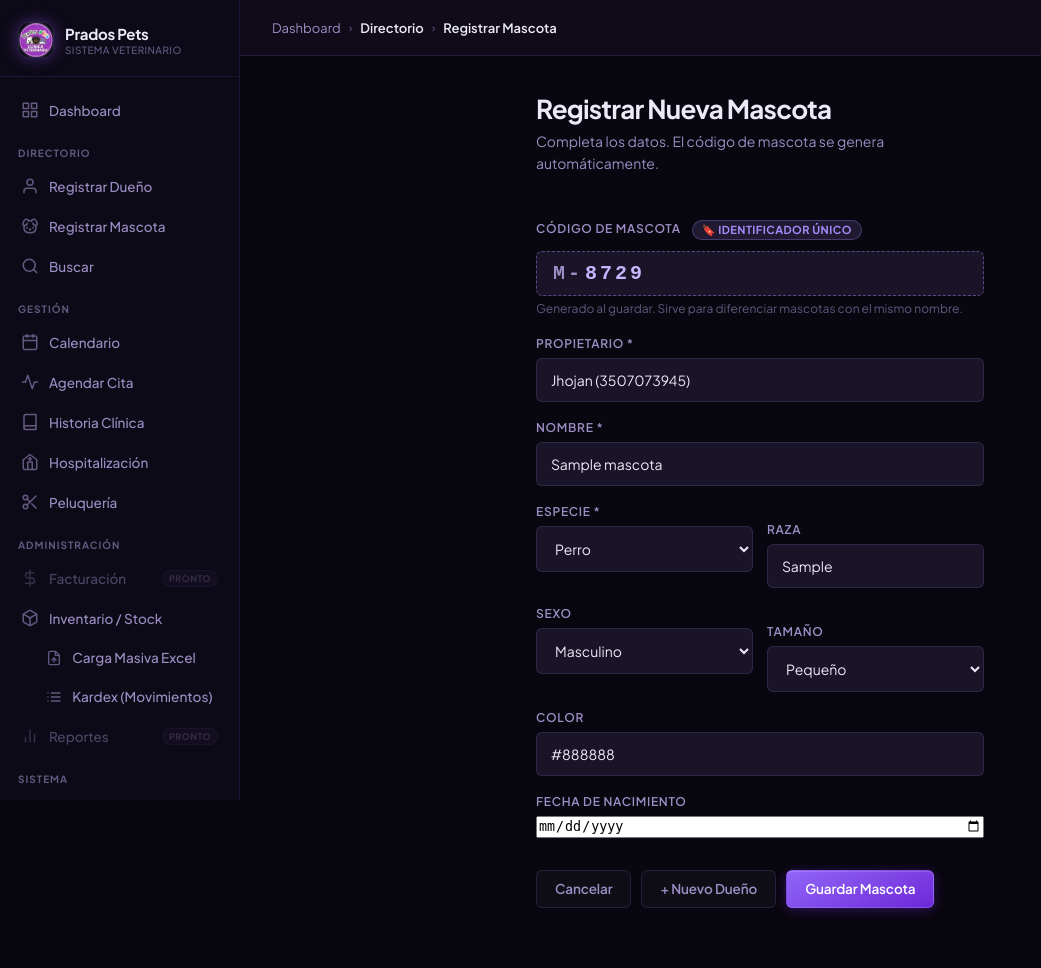
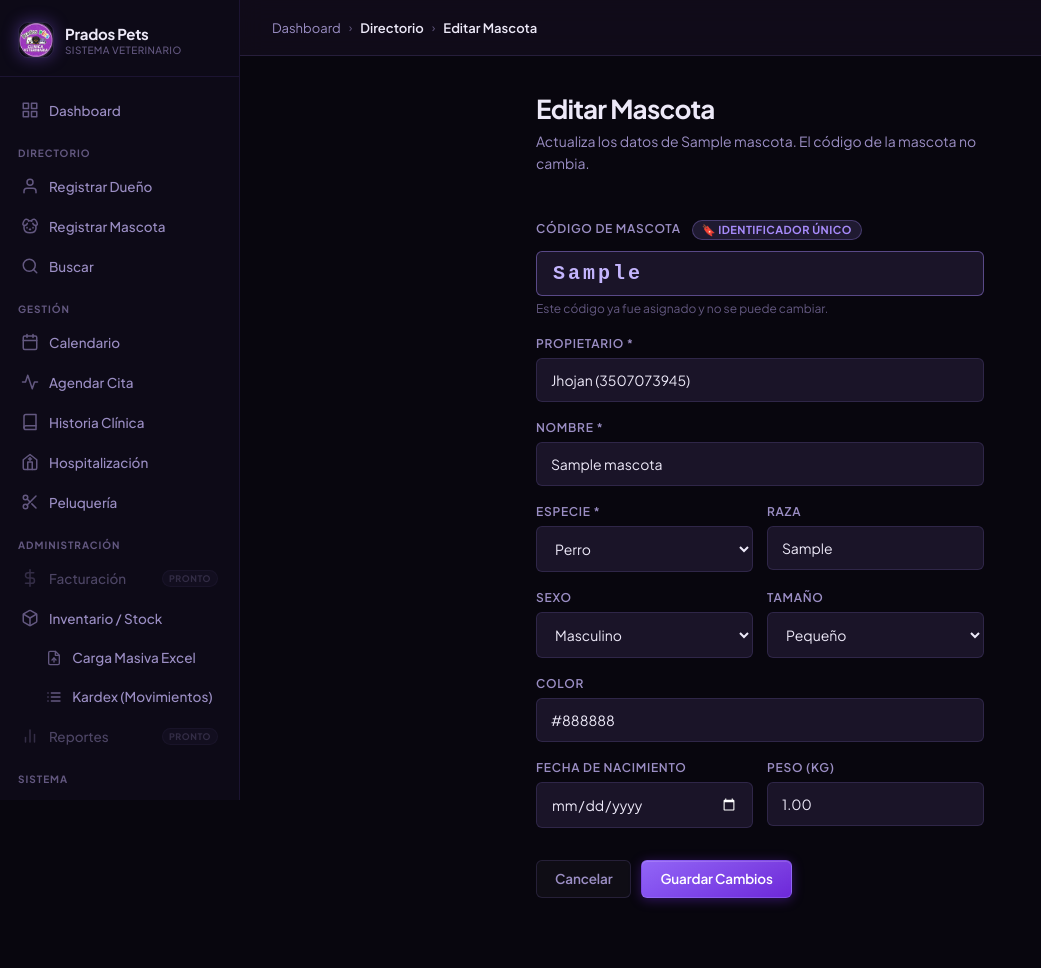
Before and after one commit to Cruz-Fernando/AppWeb-Prados-Pets, a Django app: page /directorio/mascotas/1/editar/ in a window 1280 px wide. Shown: the whole page, without its empty margins (0-1041 px from the left). After the commit the page ends 906 px from the top, so only its background shows below. Run offline with Django 5.2, Linux system fonts and the light colour scheme; a user stored in the database is signed in; data comes from the database, SQL or seed files in the repository; tables that the repository leaves empty hold one stand-in row (values such as "Sample post").

Commit message:
Hago que editar una mascota se vea como una edición y no como un alta nuevo
- El título, la pestaña y el breadcrumb ahora dicen "Editar Mascota" y el
  botón dice "Guardar Cambios" (antes todo decía "Registrar").
- Se muestra el código real que ya tiene la mascota, fijo, en vez del código
  que se barajaba y que alguien podía anotar por error.
- La fecha de nacimiento y el peso tienen el mismo estilo oscuro que el resto
  de campos (antes la fecha salía en blanco).
- Las columnas Especie/Raza y Sexo/Tamaño quedan alineadas: la etiqueta de la
  derecha ya no baja más que la de la izquierda.
- Agrego el campo de peso al formulario, que existía pero no se mostraba, y
  muestro los errores generales del formulario.
- Pruebas para todo lo anterior.

```diff
--- a/templates/directorio/mascota_form.html
+++ b/templates/directorio/mascota_form.html
@@ -1,7 +1,7 @@
 {% extends 'base.html' %}
 {% load static %}
 
-{% block title %}Registrar Mascota · Prados Pets{% endblock %}
+{% block title %}{% if mascota %}Editar Mascota{% else %}Registrar Mascota{% endif %} · Prados Pets{% endblock %}
 
 {% block body %}
 <div class="app-shell">
@@ -21,13 +21,18 @@
         <span class="app-topbar__sep">›</span>
         <span class="app-topbar__current">Directorio</span>
         <span class="app-topbar__sep">›</span>
-        <span class="app-topbar__current">Registrar Mascota</span>
+        <span class="app-topbar__current">{% if mascota %}Editar Mascota{% else %}Registrar Mascota{% endif %}</span>
       </div>
     </header>
     <main class="app-content app-content--narrow">
 
+    {% if mascota %}
+    <h1>Editar Mascota</h1>
+    <p class="app-content__subtitle">Actualiza los datos de {{ mascota.nombre }}. El código de la mascota no cambia.</p>
+    {% else %}
     <h1>Registrar Nueva Mascota</h1>
     <p class="app-content__subtitle">Completa los datos. El código de mascota se genera automáticamente.</p>
+    {% endif %}
 
     {% if messages %}
     <ul class="app-messages">
@@ -37,23 +42,39 @@
     </ul>
     {% endif %}
 
+    {% if form.non_field_errors %}
+    <ul class="app-messages">
+      {% for error in form.non_field_errors %}
+        <li class="app-messages__item app-messages__item--error">{{ error }}</li>
+      {% endfor %}
+    </ul>
+    {% endif %}
+
     <form method="POST" class="app-form" id="form-mascota" novalidate>
       {% csrf_token %}
 
-      {# ── Código único (solo lectura, generado automático) ────────── #}
+      {# ── Código único (solo lectura) ─────────────────────────────── #}
       <div class="form-field">
         <label for="id_codigo_preview" class="form-label">
           Código de mascota
           <span class="badge badge--codigo">🔖 Identificador único</span>
         </label>
+        {% if mascota %}
+        {# Al editar se muestra el código REAL ya guardado, sin animación #}
+        <div class="codigo-badge codigo-badge--fijo" id="id_codigo_preview" title="Código asignado a esta mascota; no se puede modificar">
+          <span class="codigo-badge__chars">{{ mascota.codigo_mascota }}</span>
+        </div>
+        <p class="app-form__hint">Este código ya fue asignado y no se puede cambiar.</p>
+        {% else %}
         <div class="codigo-badge" id="id_codigo_preview" title="Este código se genera automáticamente al guardar">
           <span class="codigo-badge__prefix">M-</span>
           <span class="codigo-badge__chars" id="codigo-chars">????</span>
         </div>
         <p class="app-form__hint">Generado al guardar. Sirve para diferenciar mascotas con el mismo nombre.</p>
+        {% endif %}
       </div>
 
-      {# ── Propietario (autocomplete) ───────────────────────────────── #}
+      {# ── Propietario (autocomplete) ─────────────────────────────────── #}
       <div class="form-field">
         <label for="buscar_dueno" class="form-label">Propietario *</label>
 
@@ -81,7 +102,7 @@
         {% endif %}
       </div>
 
-      {# ── Nombre ──────────────────────────────────────────────────── #}
+      {# ── Nombre ────────────────────────────────────────────────────── #}
       <div class="form-field">
         <label for="id_nombre" class="form-label">Nombre *</label>
         {{ form.nombre }}
@@ -90,7 +111,7 @@
         {% endif %}
       </div>
 
-      {# ── Especie y Raza ──────────────────────────────────────────── #}
+      {# ── Especie y Raza ────────────────────────────────────────────── #}
       <div class="form-row-2">
         <div class="form-field">
           <label for="id_especie" class="form-label">Especie *</label>
@@ -105,7 +126,7 @@
         </div>
       </div>
 
-      {# ── Sexo y Tamaño ───────────────────────────────────────────── #}
+      {# ── Sexo y Tamaño ─────────────────────────────────────────────── #}
       <div class="form-row-2">
         <div class="form-field">
           <label for="id_sexo" class="form-label">Sexo</label>
@@ -123,23 +144,40 @@
         {{ form.color }}
       </div>
 
-      {# ── Fecha de Nacimiento ─────────────────────────────────────── #}
-      <div class="form-field">
-        <label for="id_fecha_nacimiento" class="form-label">Fecha de Nacimiento</label>
-        {{ form.fecha_nacimiento }}
+      {# ── Fecha de Nacimiento y Peso ──────────────────────────────── #}
+      <div class="form-row-2">
+        <div class="form-field">
+          <label for="id_fecha_nacimiento" class="form-label">Fecha de Nacimiento</label>
+          {{ form.fecha_nacimiento }}
+          {% if form.fecha_nacimiento.errors %}
+            {% for e in form.fecha_nacimiento.errors %}<p class="app-form__field-error">{{ e }}</p>{% endfor %}
+          {% endif %}
+        </div>
+        <div class="form-field">
+          <label for="id_peso" class="form-label">Peso (kg)</label>
+          {{ form.peso }}
+          {% if form.peso.errors %}
+            {% for e in form.peso.errors %}<p class="app-form__field-error">{{ e }}</p>{% endfor %}
+          {% endif %}
+        </div>
       </div>
 
       <div class="app-form__actions">
+        {% if mascota %}
+        <a href="{% url 'buscar_directorio' %}" class="btn btn--ghost">Cancelar</a>
+        <button type="submit" class="btn btn--primary" id="btn-guardar">Guardar Cambios</button>
+        {% else %}
         <a href="{% url 'usuarios:dashboard' %}" class="btn btn--ghost">Cancelar</a>
         <a href="{% url 'registrar_dueno' %}" class="btn btn--ghost">+ Nuevo Dueño</a>
         <button type="submit" class="btn btn--primary" id="btn-guardar">Guardar Mascota</button>
+        {% endif %}
       </div>
     </form>
   </main>
 </div>
 
 <style>
-/* ── Código badge ─────────────────────────────────────────────── */
+/* ── Código badge ───────────────────────────────────────────────────── */
 .badge--codigo {
   margin-left: 8px;
   background: rgba(167,139,250,.15);
@@ -174,12 +212,19 @@
   color: var(--text-muted);
 }
 
+/* Al editar: el código real va fijo, sin parpadeo ni borde punteado de "pendiente" */
+.codigo-badge--fijo {
+  animation: none;
+  border-style: solid;
+  user-select: text;
+}
+
 @keyframes blinkCode {
   0%, 100% { opacity: 1; }
   50%       { opacity: .55; }
 }
 
-/* ── Layout del form ──────────────────────────────────────────── */
+/* ── Layout del form ─────────────────────────────────────────────────── */
 .form-field {
   display: flex;
   flex-direction: column;
@@ -200,6 +245,33 @@
   grid-template-columns: 1fr 1fr;
   gap: 14px;
   margin-top: 18px;
+}
+
+/* Dentro de una fila de 2 columnas el espacio superior lo da la fila, no cada campo.
+   Antes solo la columna derecha lo tenía (la izquierda es :first-child) y su etiqueta quedaba más abajo. */
+.form-row-2 > .form-field { margin-top: 0; }
+
+/* La hoja global estila text/email/select/textarea pero no date ni number:
+   se igualan para que la fecha de nacimiento y el peso no salgan en blanco. */
+.app-form input[type="date"],
+.app-form input[type="number"] {
+  border: 1px solid var(--border);
+  border-radius: var(--radius-sm);
+  padding: 12px 14px;
+  font-size: 14px;
+  font-family: var(--font-ui);
+  color: var(--text);
+  background: var(--surface-alt);
+  width: 100%;
+  color-scheme: dark;
+  transition: border-color var(--transition-fast), box-shadow var(--transition-fast), background var(--transition-fast);
+}
+.app-form input[type="date"]:focus,
+.app-form input[type="number"]:focus {
+  border-color: var(--accent);
+  background: #1d1530;
+  box-shadow: 0 0 0 3px rgba(167, 139, 250, 0.18);
+  outline: none;
 }
 
 .app-form__input {
@@ -224,7 +296,7 @@
   border-color: var(--error-border);
 }
 
-/* ── Autocomplete ─────────────────────────────────────────────── */
+/* ── Autocomplete ───────────────────────────────────────────────────── */
 .autocomplete-wrap {
   position: relative;
 }
@@ -294,30 +366,33 @@
 (function () {
   'use strict';
 
-  /* ── Código de mascota animado ──────────────────────────────── */
+  /* ── Código de mascota animado ────────────────────────────────────────────── */
   const CHARS = 'ABCDEFGHJKLMNPQRSTUVWXYZ23456789';
   function randomCode() {
     let s = '';
     for (let i = 0; i < 4; i++) s += CHARS[Math.floor(Math.random() * CHARS.length)];
     return s;
   }
-  // Animación de "barajeo" antes de guardar — puramente visual, el código real lo genera Django
+  // Animación de "barajeo" antes de guardar — puramente visual, el código real lo genera Django.
+  // Solo existe al REGISTRAR: al editar la mascota ya tiene su código real y no hay elemento #codigo-chars.
   const codigoEl = document.getElementById('codigo-chars');
   let shuffleTimer;
   function startShuffle() {
+    if (!codigoEl) return;
     shuffleTimer = setInterval(() => {
       codigoEl.textContent = randomCode();
     }, 80);
   }
   function stopShuffle(code) {
+    if (!codigoEl) return;
     clearInterval(shuffleTimer);
     codigoEl.textContent = code;
     codigoEl.style.animation = 'none';
     codigoEl.style.color = 'var(--success)';
   }
-  startShuffle(); // Empieza barajeo al cargar — se detiene si el servidor devuelve un código real
+  startShuffle(); // Empieza barajeo al cargar (solo al registrar)
 
-  /* ── Autocomplete de dueño ──────────────────────────────────── */
+  /* ── Autocomplete de dueño ────────────────────────────────────────────── */
   const txtDueno = document.getElementById('buscar_dueno');
   const hiddenId  = document.getElementById('id_dueno_hidden');
   const lista      = document.getElementById('autocomplete-list');
@@ -420,7 +495,7 @@
     if (!e.target.closest('#autocomplete-wrap')) cerrarLista();
   });
 
-  /* ── Validación en submit ────────────────────────────────────── */
+  /* ── Validación en submit ────────────────────────────────────────────────── */
   document.getElementById('form-mascota').addEventListener('submit', function (e) {
     if (!hiddenId.value) {
       e.preventDefault();
```
Also changed, not shown: apps/directorio/tests_pantallas.py (added, +131 -0 lines).
